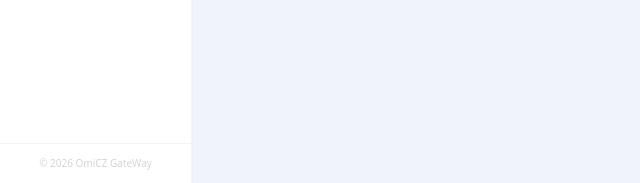
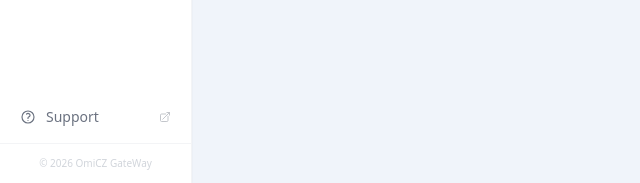
Before and after one commit to BioIT-CEITEC/omicz-gateway-component, a FastAPI app: page /containers/ in a window 1280 px wide. Shown: the part 617-800 px from the top of the page, without its empty margins (0-640 px from the left). Run offline with FastAPI, Linux system fonts and the light colour scheme; data that the repository does not hold is empty; parts of the project's set-up code (start-up, migrations or seed data) failed here and were passed over; some libraries are stand-ins or nearby versions.

Commit message:
Add Support link in sidebar pointing to GitHub issues page

```diff
--- a/frontend/templates/partials/header.html
+++ b/frontend/templates/partials/header.html
@@ -64,6 +64,16 @@
     {% endfor %}
   </nav>
 
+  {# Support link #}
+  <div class="px-2 pb-2 shrink-0">
+    <a href="https://github.com/BioIT-CEITEC/omicz-gateway-component/issues" target="_blank" rel="noopener noreferrer"
+       class="flex items-center gap-2.5 px-3 py-2 rounded-md text-sm text-gray-500 hover:text-gray-900 hover:bg-gray-50 transition-all">
+      <svg class="w-4 h-4 shrink-0" fill="none" viewBox="0 0 24 24" stroke="currentColor" stroke-width="1.75"><path stroke-linecap="round" stroke-linejoin="round" d="M9.879 7.519c1.171-1.025 3.071-1.025 4.242 0 1.172 1.025 1.172 2.687 0 3.712-.203.179-.43.326-.67.442-.745.361-1.45.999-1.45 1.827v.75M21 12a9 9 0 1 1-18 0 9 9 0 0 1 18 0Zm-9 5.25h.008v.008H12v-.008Z"/></svg>
+      Support
+      <svg class="w-3 h-3 ml-auto opacity-40" fill="none" viewBox="0 0 24 24" stroke="currentColor" stroke-width="2"><path stroke-linecap="round" stroke-linejoin="round" d="M13.5 6H5.25A2.25 2.25 0 0 0 3 8.25v10.5A2.25 2.25 0 0 0 5.25 21h10.5A2.25 2.25 0 0 0 18 18.75V10.5m-10.5 6L21 3m0 0h-5.25M21 3v5.25"/></svg>
+    </a>
+  </div>
+
   {# Footer #}
   <div class="px-4 py-3 border-t border-gray-100 shrink-0 text-center">
     <p class="text-gray-300 text-[10px]">&copy; 2026 OmiCZ GateWay</p>
```
